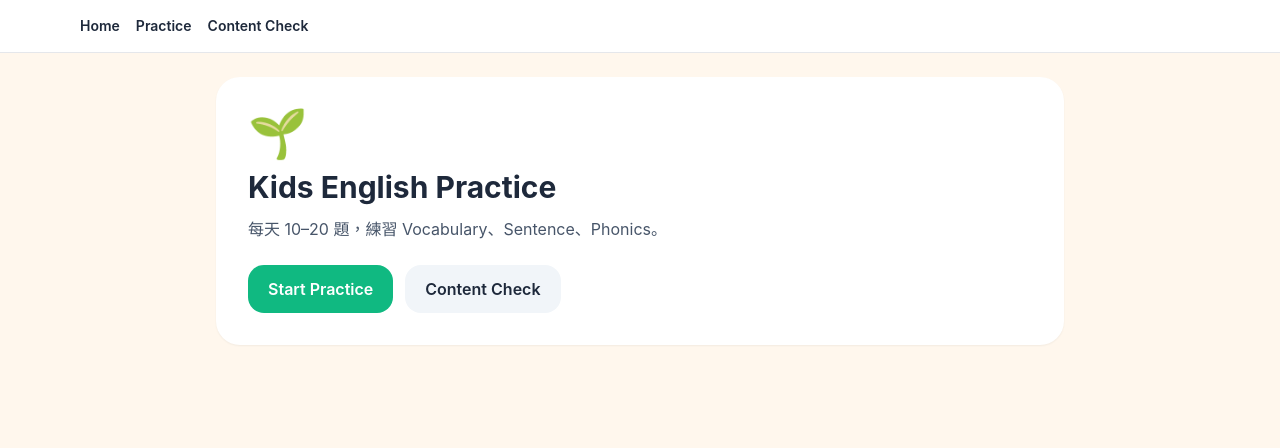
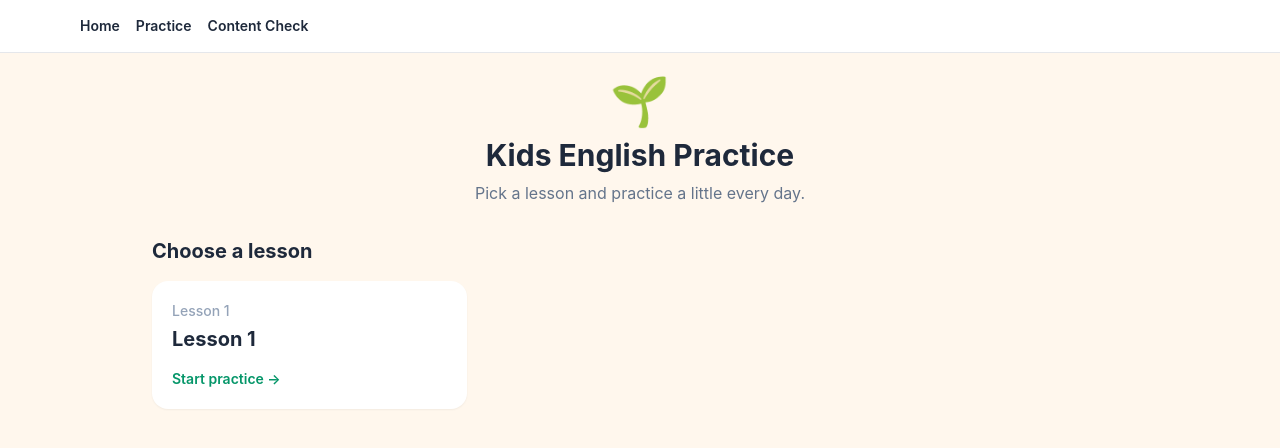
Before and after one commit to murphy-game/kids-english-practice, a React (Vite) app: page /#/ in a window 1280 px wide. Shown: the top 448 px of the page. Built offline with nearby package versions, Linux system fonts and the light colour scheme; no server answers.

Commit message:
Update Home.tsx
Add lesson selection home

```diff
--- a/src/pages/Home.tsx
+++ b/src/pages/Home.tsx
@@ -1,2 +1,132 @@
-import { Link } from 'react-router-dom'
-export default function Home(){return <main className="mx-auto max-w-4xl p-6"><section className="rounded-3xl bg-white p-8 shadow-sm"><div className="text-5xl">🌱</div><h1 className="mt-3 text-3xl font-bold">Kids English Practice</h1><p className="mt-3 text-slate-600">每天 10–20 題，練習 Vocabulary、Sentence、Phonics。</p><div className="mt-6 flex gap-3"><Link className="rounded-2xl bg-emerald-500 px-5 py-3 font-semibold text-white" to="/practice">Start Practice</Link><Link className="rounded-2xl bg-slate-100 px-5 py-3 font-semibold" to="/content-check">Content Check</Link></div></section></main>}
+import { useEffect, useState } from 'react'
+import { useNavigate } from 'react-router-dom'
+import { loadAppData } from '../services/dataLoader'
+
+type LessonOption = {
+  lesson_id: string
+  title?: string
+  lesson_no?: string | number
+}
+
+export default function Home() {
+  const navigate = useNavigate()
+
+  const [lessons, setLessons] = useState<LessonOption[]>([])
+  const [loading, setLoading] = useState(true)
+  const [error, setError] = useState('')
+
+  useEffect(() => {
+    async function load() {
+      try {
+        const data = await loadAppData()
+
+        setLessons(
+          data.lessons.map((lesson) => ({
+            lesson_id: lesson.lesson_id,
+            title:
+              'title' in lesson && typeof lesson.title === 'string'
+                ? lesson.title
+                : undefined,
+            lesson_no:
+              'lesson_no' in lesson
+                ? lesson.lesson_no
+                : undefined,
+          })),
+        )
+      } catch (err) {
+        setError(String(err))
+      } finally {
+        setLoading(false)
+      }
+    }
+
+    load()
+  }, [])
+
+  function startLesson(lessonId: string) {
+    navigate(`/practice?lesson=${encodeURIComponent(lessonId)}`)
+  }
+
+  if (loading) {
+    return (
+      <main className="mx-auto max-w-5xl p-6">
+        <p className="text-slate-500">
+          Loading lessons...
+        </p>
+      </main>
+    )
+  }
+
+  if (error) {
+    return (
+      <main className="mx-auto max-w-5xl p-6">
+        <p className="text-red-600">
+          Failed to load lessons.
+        </p>
+
+        <p className="mt-2 text-sm text-slate-500">
+          {error}
+        </p>
+      </main>
+    )
+  }
+
+  return (
+    <main className="mx-auto max-w-5xl p-6">
+      <section className="mb-8 text-center">
+        <div className="text-5xl">
+          🌱
+        </div>
+
+        <h1 className="mt-3 text-3xl font-bold">
+          Kids English Practice
+        </h1>
+
+        <p className="mt-2 text-slate-500">
+          Pick a lesson and practice a little every day.
+        </p>
+      </section>
+
+      <section>
+        <h2 className="mb-4 text-xl font-bold">
+          Choose a lesson
+        </h2>
+
+        <div className="grid gap-4 sm:grid-cols-2 lg:grid-cols-3">
+          {lessons.map((lesson, index) => {
+            const lessonNumber =
+              lesson.lesson_no ??
+              index + 1
+
+            const displayTitle =
+              lesson.title?.trim() ||
+              `Lesson ${lessonNumber}`
+
+            return (
+              <button
+                key={lesson.lesson_id}
+                type="button"
+                onClick={() =>
+                  startLesson(lesson.lesson_id)
+                }
+                className="rounded-2xl bg-white p-5 text-left shadow-sm transition hover:-translate-y-1 hover:shadow-md"
+              >
+                <div className="text-sm font-medium text-slate-400">
+                  Lesson {lessonNumber}
+                </div>
+
+                <div className="mt-1 text-xl font-bold text-slate-800">
+                  {displayTitle}
+                </div>
+
+                <div className="mt-4 text-sm font-semibold text-emerald-600">
+                  Start practice →
+                </div>
+              </button>
+            )
+          })}
+        </div>
+      </section>
+    </main>
+  )
+}
```
